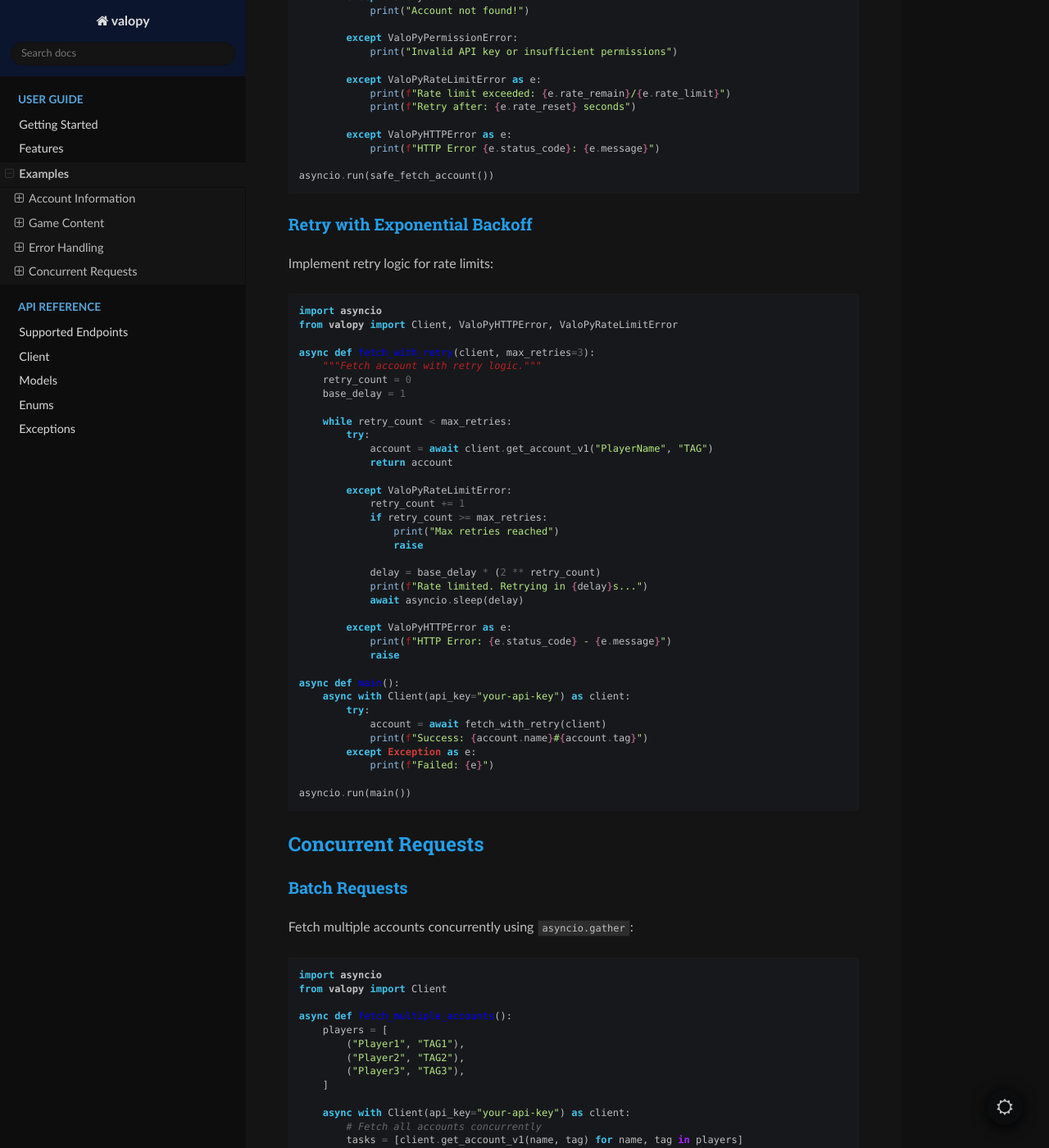
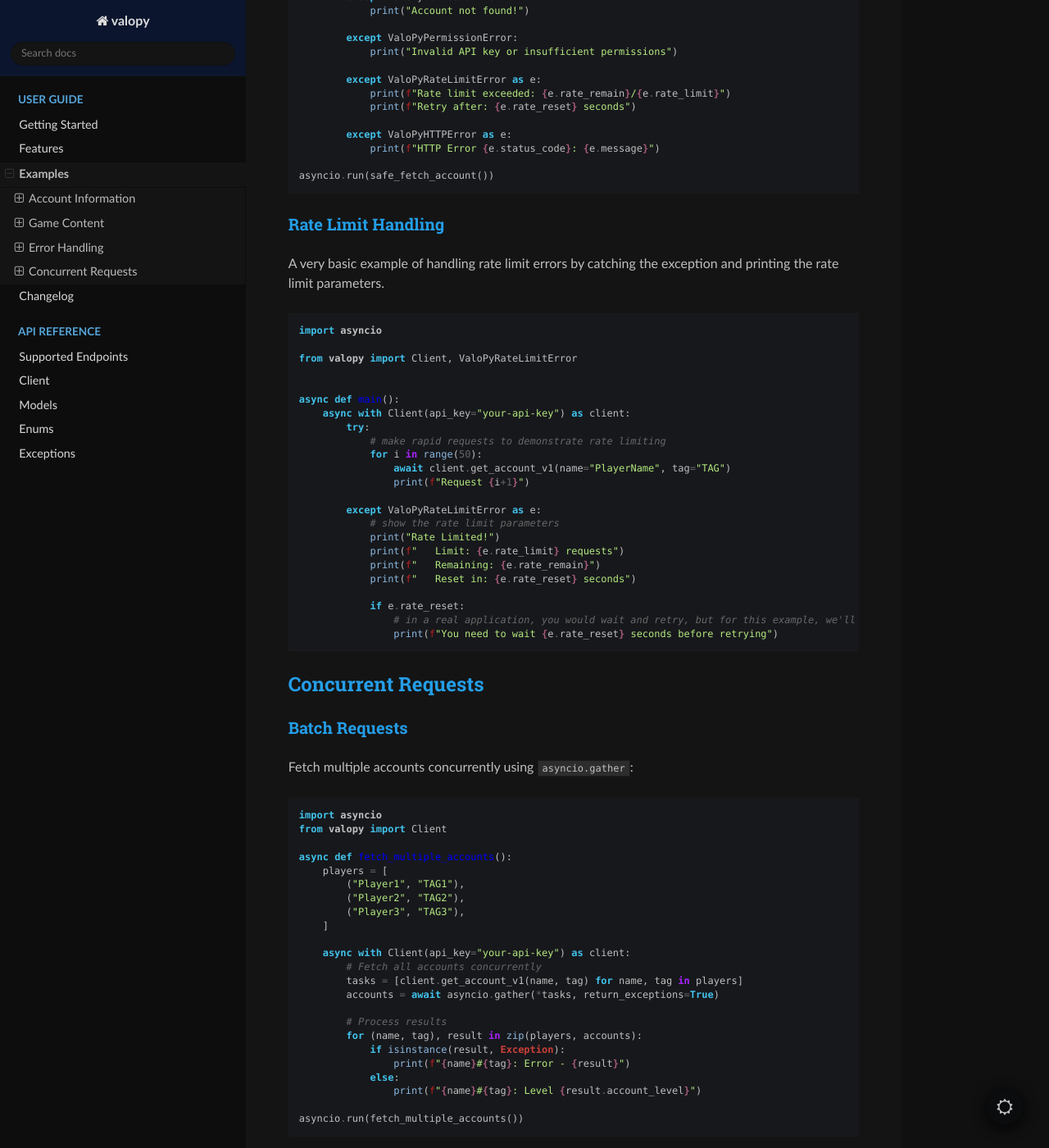
Before and after one commit to Vinc0739/valopy, a Sphinx documentation site: the page built from docs/source/examples.rst, in a window 1280 px wide and 1400 px high, scrolled down 4737 px. Shown: the whole window at 82% size. Built offline with Sphinx 7.4.7 and the Read the Docs theme 3.1.0, drawn with Linux system fonts in a browser that asks for light colours; some of the changed text lies outside the part shown.

Commit message:
refactor(dev): bumps to v0.3.0 with docs and example updates
Bump version to 0.3.0 and add changelog documentation. Update examples to replace advanced error handling with a rate limit handling example. Improve documentation navigation and update example references. Remove obsolete advanced_error_handling.py.

```diff
--- a/docs/source/conf.py
+++ b/docs/source/conf.py
@@ -3,7 +3,7 @@
 project = "valopy"
 copyright = "2025-present Vinc0739"
 author = "Vinc0739"
-release = "0.2.0"
+release = "0.3.0"
 
 extensions = [
     "sphinx.ext.autodoc",
--- a/docs/source/examples.rst
+++ b/docs/source/examples.rst
@@ -256,49 +256,36 @@
 
    asyncio.run(safe_fetch_account())
 
-Retry with Exponential Backoff
+Rate Limit Handling
 ~~~~~~~~~~~~~~~~~~~~~~~~~~~~~~
 
-Implement retry logic for rate limits:
+A very basic example of handling rate limit errors by catching the exception and printing the rate limit parameters.
 
 .. code-block:: python
 
    import asyncio
-   from valopy import Client, ValoPyHTTPError, ValoPyRateLimitError
 
-   async def fetch_with_retry(client, max_retries=3):
-       """Fetch account with retry logic."""
-       retry_count = 0
-       base_delay = 1
+   from valopy import Client, ValoPyRateLimitError
 
-       while retry_count < max_retries:
-           try:
-               account = await client.get_account_v1("PlayerName", "TAG")
-               return account
-
-           except ValoPyRateLimitError:
-               retry_count += 1
-               if retry_count >= max_retries:
-                   print("Max retries reached")
-                   raise
-
-               delay = base_delay * (2 ** retry_count)
-               print(f"Rate limited. Retrying in {delay}s...")
-               await asyncio.sleep(delay)
-
-           except ValoPyHTTPError as e:
-               print(f"HTTP Error: {e.status_code} - {e.message}")
-               raise
 
    async def main():
        async with Client(api_key="your-api-key") as client:
            try:
-               account = await fetch_with_retry(client)
-               print(f"Success: {account.name}#{account.tag}")
-           except Exception as e:
-               print(f"Failed: {e}")
+               # make rapid requests to demonstrate rate limiting
+               for i in range(50):
+                   await client.get_account_v1(name="PlayerName", tag="TAG")
+                   print(f"Request {i+1}")
 
-   asyncio.run(main())
+           except ValoPyRateLimitError as e:
+               # show the rate limit parameters
+               print("Rate Limited!")
+               print(f"   Limit: {e.rate_limit} requests")
+               print(f"   Remaining: {e.rate_remain}")
+               print(f"   Reset in: {e.rate_reset} seconds")
+
+               if e.rate_reset:
+                   # in a real application, you would wait and retry, but for this example, we'll just print a message
+                   print(f"You need to wait {e.rate_reset} seconds before retrying")
 
 Concurrent Requests
 -------------------
--- a/docs/source/index.rst
+++ b/docs/source/index.rst
@@ -24,6 +24,7 @@
    guide/getting_started
    guide/features
    examples
+   changelogs/index
 
 .. toctree::
    :caption: API Reference
--- a/pyproject.toml
+++ b/pyproject.toml
@@ -7,7 +7,7 @@
 
 [project]
 name = "valopy"
-version = "0.2.0"
+version = "0.3.0"
 description = "An async Python wrapper for the unofficial Valorant API."
 readme = "README.md"
 requires-python = ">=3.11"
```
Also changed, not shown: docs/source/changelogs/index.rst (added, +10 -0 lines), docs/source/changelogs/v0.3.0.rst (added, +39 -0 lines), 3 other files.
